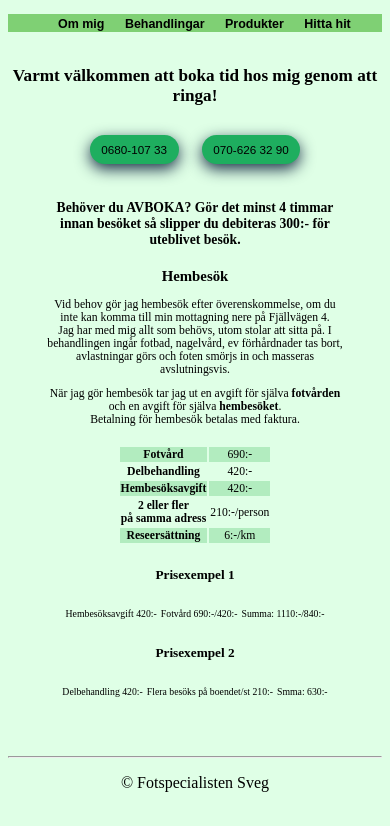
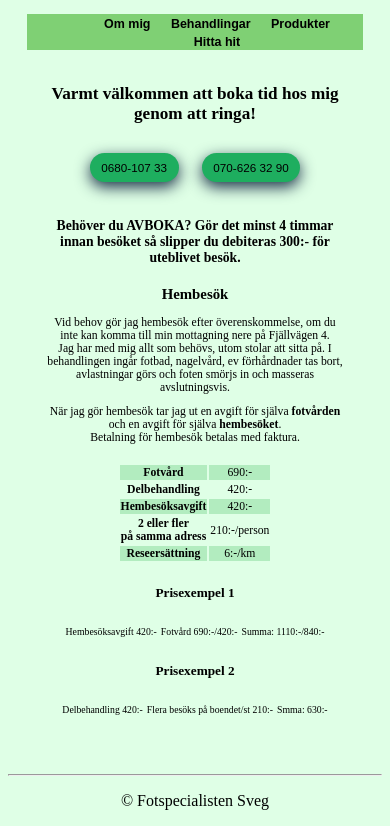
Before and after one commit to dilemma3/UPPGIFT, a plain HTML site: page index.html in a window 390 px wide. Shown: the part 125-951 px from the top of the page. Drawn offline with Linux system fonts and the light colour scheme; a web font is replaced by a local one.

Commit message:
changed width of h1

```diff
--- a/style.css
+++ b/style.css
@@ -193,18 +193,18 @@ table .treat {
 }
 
 
-@media only screen and (max-width: 900px) and (min-width: 300px){
+@media only screen and (max-width: 1000px) and (min-width: 300px){
 
     .logo {
     width: 50%;
    }
 
    nav {
-    width: 100%;
+    width: 90%;
    }
 
     nav ul {
-        text-align: left;
+        text-align: center;
     }
 
     nav li {
@@ -226,6 +226,9 @@ table .treat {
 
     h1 {
         font-size: 4.4vw;
+        width: 80%;
+        margin-left: auto;
+        margin-right: auto;
     }
 
     h2 {
```
